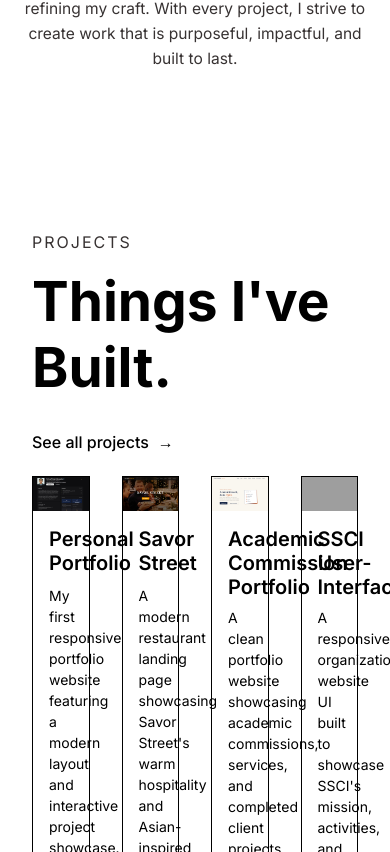
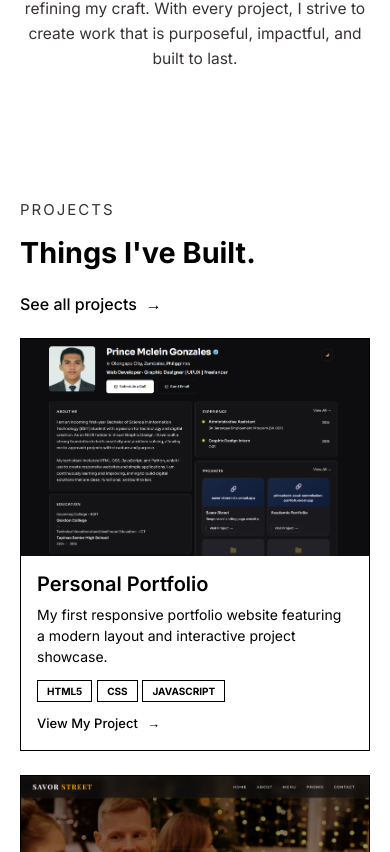
Before and after one commit to princemclein/personal-portfolio, a React (Vite) app: page / in a window 390 px wide. Shown: the part 1412-2264 px from the top of the page. Built offline with nearby package versions, Linux system fonts and the light colour scheme; grey boxes are pictures that could not be loaded.

Commit message:
Make a better responsiveness to the Project.jsx

```diff
--- a/src/css/Projects.css
+++ b/src/css/Projects.css
@@ -7,6 +7,7 @@
   display: flex;
   flex-direction: column;
   align-items: center;
+  box-sizing: border-box;
 }
 
 /* Headline and label */
@@ -24,10 +25,11 @@
   margin: 0 0 1rem;
   color: rgb(55, 50, 50);
   letter-spacing: 2px;
+  font-size: 15px;
 }
 
 .projects-headline {
-  font-size: 55px;
+  font-size: clamp(1.8rem, 2.2vw + 1.2rem, 55px);
   margin: 0;
 }
 
@@ -125,3 +127,81 @@
 .project-link:hover .arrow {
   transform: translateX(5px);
 }
+
+/* Large desktop / ultra-wide */
+@media (min-width: 1600px) {
+  .projects-content,
+  .projects-grid {
+    width: min(100%, 1500px);
+  }
+}
+
+/* Small laptops / tablets in landscape — drop to 3 columns */
+@media (max-width: 1200px) {
+  .projects-grid {
+    grid-template-columns: repeat(3, minmax(0, 1fr));
+    gap: 1.5rem;
+  }
+}
+
+/* Tablets (portrait) — drop to 2 columns */
+@media (max-width: 900px) {
+  .projects-section {
+    min-height: auto;
+    padding: 5rem 1.5rem;
+  }
+
+  .projects-grid {
+    grid-template-columns: repeat(2, minmax(0, 1fr));
+    gap: 1.5rem;
+  }
+
+  .project-card {
+    aspect-ratio: auto;
+  }
+}
+
+/* Mobile — single column */
+@media (max-width: 768px) {
+  .projects-section {
+    padding: 4rem 1.25rem;
+  }
+
+  .projects-grid {
+    grid-template-columns: 1fr;
+    gap: 1.5rem;
+  }
+
+  .project-card {
+    aspect-ratio: auto;
+  }
+
+  .project-title,
+  .project-description {
+    min-height: 0;
+  }
+
+  .see-all-link {
+    margin-top: 1.5rem;
+  }
+}
+
+/* Small phones (320px - 359px) */
+@media (max-width: 359px) {
+  .projects-headline {
+    font-size: 1.6rem;
+  }
+
+  .project-title {
+    font-size: 18px;
+  }
+
+  .project-description {
+    font-size: 13px;
+  }
+
+  .project-tags span {
+    font-size: 9px;
+    padding: 3px 7px;
+  }
+}
```
